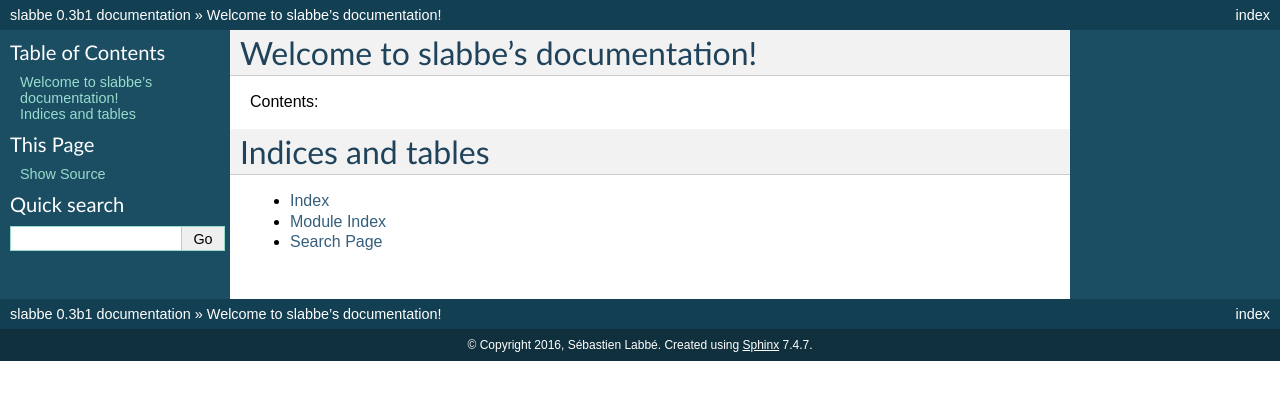
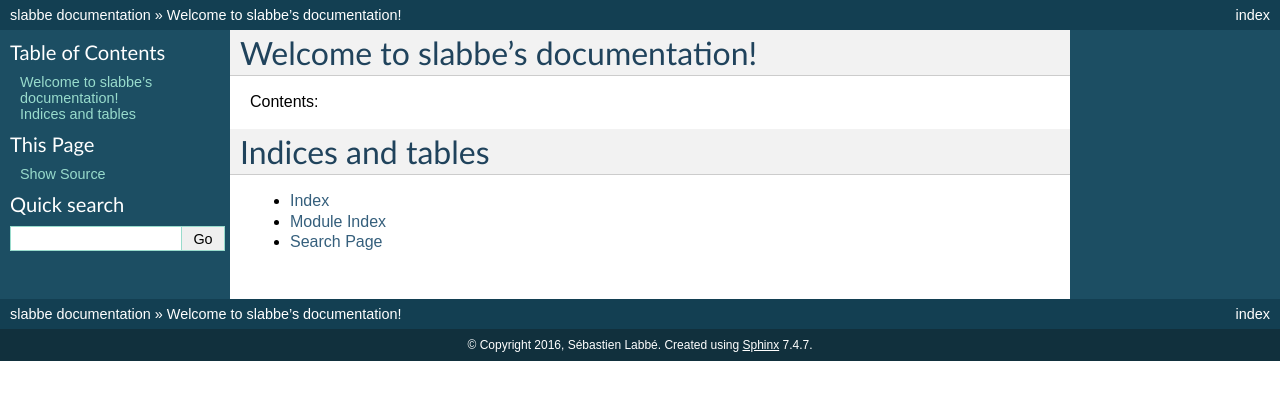
Before and after one commit to seblabbe/slabbe, a Sphinx documentation site: the page built from docs/source/index.rst, in a window 1280 px wide. Shown: the top 400 px of the page. Built offline with Sphinx 7.4.7, drawn with Linux system fonts in a browser that asks for light colours.

Commit message:
version in conf.py

```diff
--- a/docs/source/conf.py
+++ b/docs/source/conf.py
@@ -57,9 +57,9 @@
 # built documents.
 #
 # The short X.Y version.
-version = '0.3b1'
+version = open("../../VERSION").read().strip()
 # The full version, including alpha/beta/rc tags.
-release = '0.3b1'
+release = version
 
 # The language for content autogenerated by Sphinx. Refer to documentation
 # for a list of supported languages.
```
